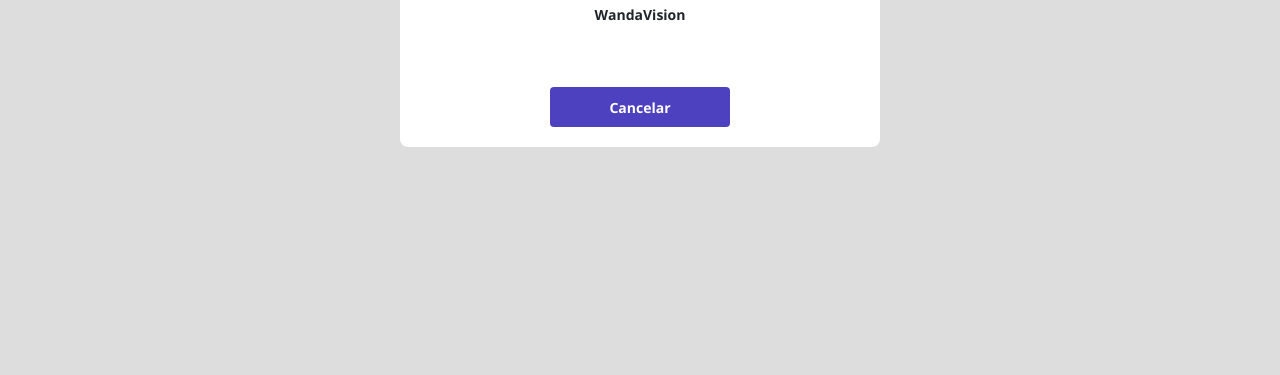
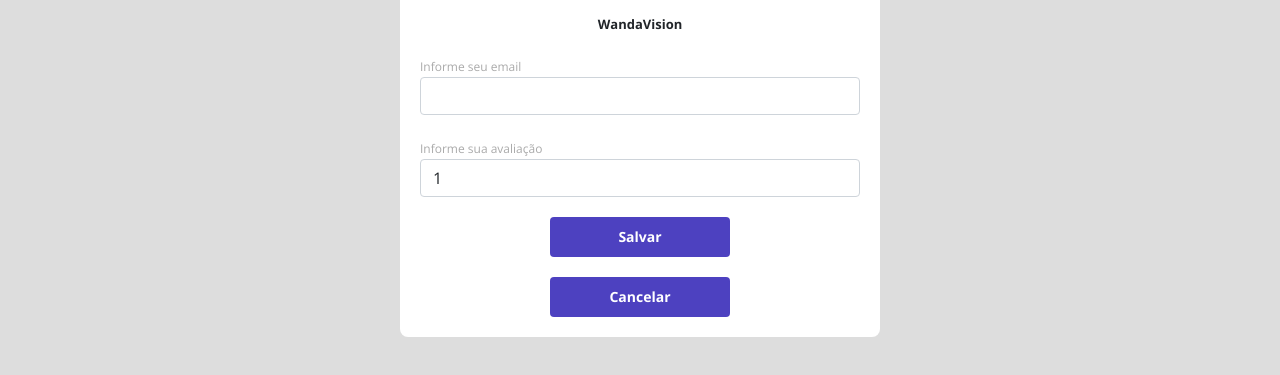
Before and after one commit to Uiniciusc/DSMovie, a plain HTML site: page form.html in a window 1280 px wide. Shown: the part 463-838 px from the top of the page. Before the commit the page ends 800 px from the top, so only its background shows below. Drawn offline with nearby package versions, Linux system fonts and the light colour scheme.

Commit message:
formulário p2

```diff
--- a/css/styles.css
+++ b/css/styles.css
@@ -4,6 +4,7 @@
     --color-primary:#4D41C0;
     --white: #fff;
     --text-gray: #4a4a4a
+    --text-light-gray: #aaa
 }
 
 * {
@@ -91,9 +92,46 @@
     align-items: center;
     justify-content: center;
     border-radius: 4px;
+    border: 0;
 }
 .dsmovie-form-container {
     padding: 40px 0;
     max-width: 480px;
+}
+.dsmovie-form {
+    width: 100%;
+
 
 }
+.dsmovie-form-description h3{
+    font-size: 13px;
+    font-weight: 700;
+    margin-bottom: 20px;
+
+}
+.dsmovie-form-description{
+    background-color: var(--white);
+    padding: 20px;
+    display: flex;
+    flex-direction: column;
+    align-items: center;
+    border-radius: 0 0 8px 8px;
+
+}
+.dsmovie-form-btn-container {
+    height: 100px;
+    display: flex;
+    flex-direction: column;
+    align-items: center;
+    justify-content: space-between;
+    font-size: 14px;
+
+}
+.dsmovie-form-group{
+    margin-bottom: 20px;
+ }
+ .dsmovie-form-group label{
+     font-size: 12px;
+     color: #aaa;
+
+ }
--- a/form.html
+++ b/form.html
@@ -31,9 +31,29 @@
                 <div>
                     <div class="dsmovie-card">
                         <img src="https://www.themoviedb.org/t/p/w533_and_h300_bestv2/1i1N0AVRb54H6ZFPDTwbo9MLxSF.jpg" alt="WandaVision">
-                        <div class="dsmovie-card-description">
+                        <div class="dsmovie-form-description">
                             <h3>WandaVision</h3>
-                            <a class="dsmovie-btn" href="index.html">Cancelar</a>
+                            <form class="dsmovie-form">
+                                <div class="form-group dsmovie-form-group">
+                                    <label for="email"> Informe seu email</label>
+                                    <input class="form-control" type="email" id="email">
+
+                                </div>
+                                <div class="form-group dsmovie-form-group">
+                                    <label for="score"> Informe sua avaliação</label>
+                                    <select class="form-control" name="score" id="score">
+                                            <option value="1">1</option>
+                                            <option value="2">2</option>
+                                            <option value="3">3</option>
+                                            <option value="4">4</option>
+                                            <option value="5">5</option>
+                                    </select>
+                                </div>
+                                <div class="dsmovie-form-btn-container">
+                                    <button class="dsmovie-btn" type="submit">Salvar</button>
+                                    <a class="dsmovie-btn" href="index.html">Cancelar</a>
+                                </div>
+                            </form>
 
                         </div>
                     </div>
```
